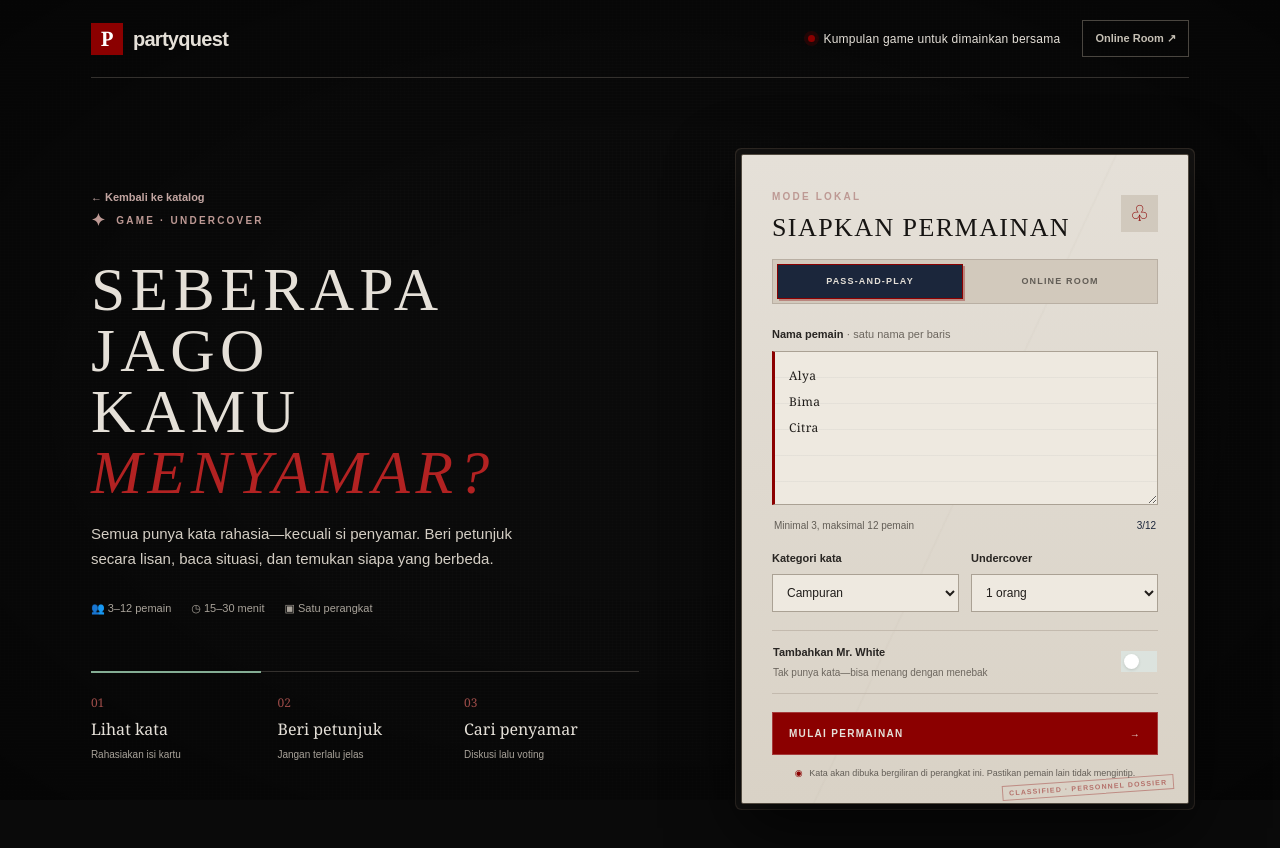
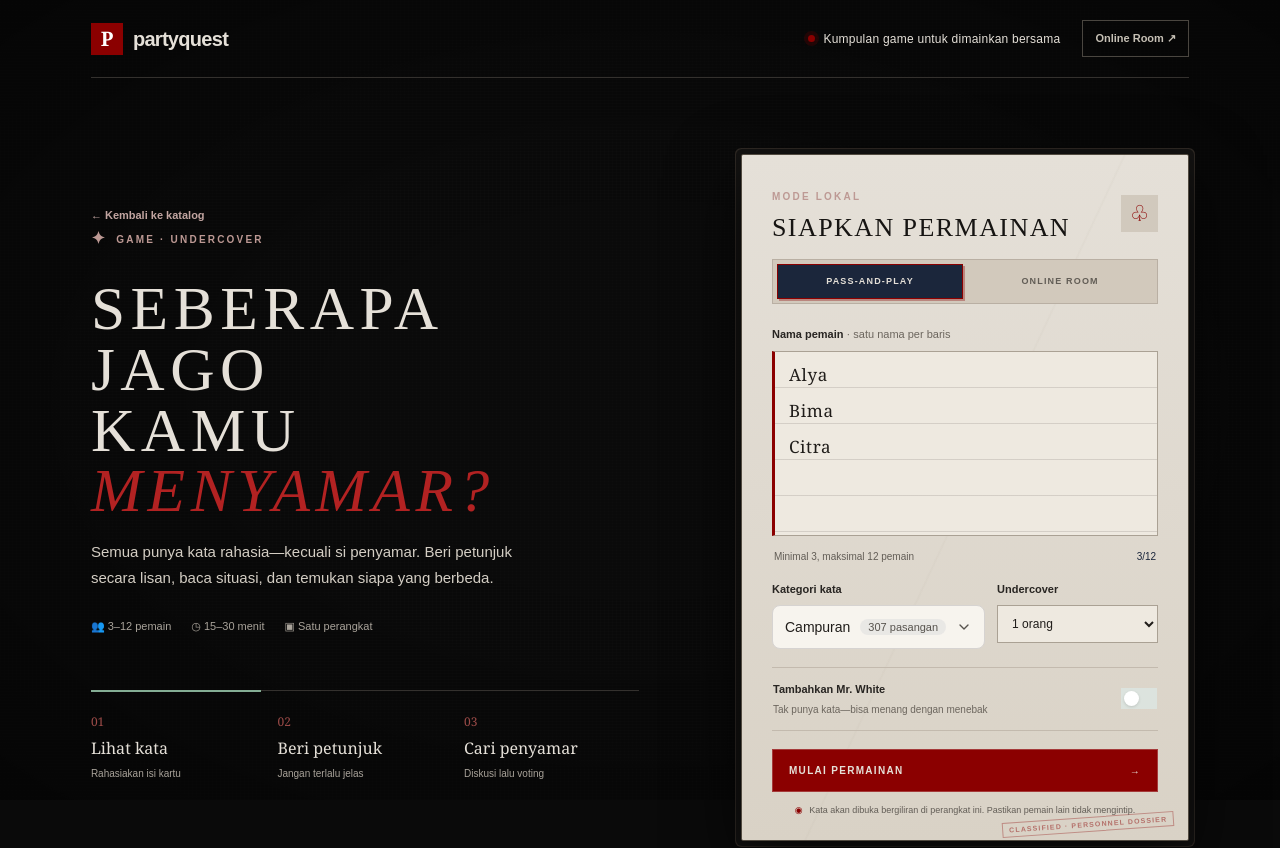
Before and after one commit to Ibnuardhian/PartyQuest-project, a Next.js app: page /games/undercover in a window 1280 px wide. Shown: the top 848 px of the page. Built offline with nearby package versions, Linux system fonts and the light colour scheme.

Commit message:
Align the ruled player-name textarea and add a category dropdown with word counts

```diff
--- /dev/null
+++ b/src/games/undercover/ui/category-select.css
@@ -0,0 +1,19 @@
+/* Category dropdown in the dossier palette. Not scoped to .undercover-theme because the menu lives in a portal on <body>. */
+.cs-trigger { display: flex; align-items: center; gap: 10px; width: 100%; min-height: 44px; padding: 0 12px; border: 1px solid #d6d3d1; border-radius: 8px; background: #f7f4ee; color: #201d1a; font: 14px Arial, Helvetica, sans-serif; text-align: left; cursor: pointer; transition: border-color .15s ease, box-shadow .15s ease; }
+.cs-trigger:hover:not(:disabled) { border-color: #a8a29e; }
+.cs-trigger:focus-visible, .cs-trigger[aria-expanded="true"] { outline: none; border-color: #8b1111; box-shadow: 0 0 0 3px #8b111133; }
+.cs-trigger:disabled { opacity: .55; cursor: not-allowed; }
+.cs-trigger-label { flex: 1; min-width: 0; overflow: hidden; text-overflow: ellipsis; white-space: nowrap; }
+.cs-chevron { width: 16px; height: 16px; flex: none; fill: none; stroke: #57534e; stroke-width: 2; stroke-linecap: round; stroke-linejoin: round; transition: transform .15s ease; }
+.cs-trigger[aria-expanded="true"] .cs-chevron { transform: rotate(180deg); }
+.cs-badge { flex: none; padding: 2px 8px; border-radius: 999px; background: #e7e5e4cc; color: #57534e; font-size: 11px; font-weight: 500; font-variant-numeric: tabular-nums; white-space: nowrap; }
+
+.cs-menu { position: fixed; z-index: 1000; margin: 0; padding: 6px; overflow-y: auto; list-style: none; border: 1px solid #d6d3d1; border-radius: 8px; background: #f7f4ee; box-shadow: 0 10px 25px #0000002e, 0 4px 10px #0000001f; font: 14px Arial, Helvetica, sans-serif; }
+.cs-option { display: flex; align-items: center; gap: 10px; min-height: 44px; padding: 0 10px; border-radius: 6px; color: #292524; cursor: pointer; }
+.cs-option.is-active { background: #8b11111a; color: #450a0a; }
+.cs-option.is-selected { font-weight: 600; }
+.cs-option.is-active .cs-badge { background: #8b111126; color: #7f1d1d; }
+.cs-check { width: 14px; flex: none; color: #8b1111; font-weight: 700; text-align: center; }
+.cs-option-label { flex: 1; min-width: 0; overflow: hidden; text-overflow: ellipsis; white-space: nowrap; }
+
+@media (prefers-reduced-motion: reduce) { .cs-trigger, .cs-chevron { transition: none; } }
--- /dev/null
+++ b/src/games/undercover/ui/category-select.tsx
@@ -0,0 +1,118 @@
+"use client";
+
+import "./category-select.css";
+import { useCallback, useEffect, useId, useRef, useState, type KeyboardEvent } from "react";
+import { createPortal } from "react-dom";
+import type { Category } from "@/games/undercover/contract";
+import { CATEGORY_LABELS } from "@/games/undercover/ui/labels";
+import { countWordPairs } from "@/games/undercover/words";
+
+const CATEGORIES = Object.keys(CATEGORY_LABELS) as Category[];
+const OPTION_HEIGHT = 44;
+
+interface MenuPosition { left: number; width: number; top?: number; bottom?: number; maxHeight: number }
+
+/** "52 pasangan": every round uses one pair of related words. */
+function PairBadge({ category }: { category: Category }) {
+  return <span className="cs-badge">{countWordPairs(category)} pasangan</span>;
+}
+
+/**
+ * Dossier-styled replacement for the native category <select>: it shows how many word pairs each category
+ * has. The menu is rendered in a portal with fixed positioning, because the setup card clips overflow, and
+ * it opens upward when there is no room below. Follows the combobox/listbox keyboard pattern.
+ */
+export function CategorySelect({ id, value, onChange, disabled = false }: { id: string; value: Category; onChange: (category: Category) => void; disabled?: boolean }) {
+  const listId = useId();
+  const triggerRef = useRef<HTMLButtonElement>(null);
+  const menuRef = useRef<HTMLUListElement>(null);
+  const [open, setOpen] = useState(false);
+  const [active, setActive] = useState(() => Math.max(0, CATEGORIES.indexOf(value)));
+  const [position, setPosition] = useState<MenuPosition | null>(null);
+
+  const place = useCallback(() => {
+    const trigger = triggerRef.current;
+    if (!trigger) return;
+    const rect = trigger.getBoundingClientRect();
+    const gap = 6;
+    const wanted = CATEGORIES.length * OPTION_HEIGHT + 12;
+    const below = window.innerHeight - rect.bottom - gap - 8;
+    const above = rect.top - gap - 8;
+    const openUp = below < wanted && above > below;
+    // A half-width trigger (two fields per row on phones) would squeeze the rows, so the menu is at least 260px wide and kept on screen.
+    const width = Math.max(rect.width, Math.min(260, window.innerWidth - 16));
+    const left = Math.min(Math.max(8, rect.left), window.innerWidth - width - 8);
+    setPosition({ left, width, maxHeight: Math.max(160, openUp ? above : below), ...(openUp ? { bottom: window.innerHeight - rect.top + gap } : { top: rect.bottom + gap }) });
+  }, []);
+
+  function openMenu() {
+    if (disabled) return;
+    setActive(Math.max(0, CATEGORIES.indexOf(value)));
+    place();
+    setOpen(true);
+    // Safari and Firefox on macOS do not focus a button on click; keyboard navigation needs the focus.
+    triggerRef.current?.focus();
+  }
+
+  function choose(category: Category) {
+    onChange(category);
+    setOpen(false);
+    triggerRef.current?.focus();
+  }
+
+  useEffect(() => {
+    if (!open) return;
+    const onPointerDown = (event: PointerEvent) => {
+      const target = event.target as Node;
+      if (!triggerRef.current?.contains(target) && !menuRef.current?.contains(target)) setOpen(false);
+    };
+    const reposition = () => place();
+    document.addEventListener("pointerdown", onPointerDown);
+    window.addEventListener("resize", reposition);
+    window.addEventListener("scroll", reposition, true);
+    return () => {
+      document.removeEventListener("pointerdown", onPointerDown);
+      window.removeEventListener("resize", reposition);
+      window.removeEventListener("scroll", reposition, true);
+    };
+  }, [open, place]);
+
+  useEffect(() => {
+    if (open) document.getElementById(`${listId}-${active}`)?.scrollIntoView({ block: "nearest" });
+  }, [open, active, listId]);
+
+  function onKeyDown(event: KeyboardEvent<HTMLButtonElement>) {
+    if (!open) {
+      if (["ArrowDown", "ArrowUp", "Enter", " "].includes(event.key)) { event.preventDefault(); openMenu(); }
+      return;
+    }
+    switch (event.key) {
+      case "ArrowDown": event.preventDefault(); setActive((index) => (index + 1) % CATEGORIES.length); break;
+      case "ArrowUp": event.preventDefault(); setActive((index) => (index - 1 + CATEGORIES.length) % CATEGORIES.length); break;
+      case "Home": event.preventDefault(); setActive(0); break;
+      case "End": event.preventDefault(); setActive(CATEGORIES.length - 1); break;
+      case "Enter":
+      case " ": event.preventDefault(); choose(CATEGORIES[active]!); break;
+      case "Escape": event.preventDefault(); setOpen(false); break;
+      case "Tab": setOpen(false); break;
+    }
+  }
+
+  return <>
+    <button ref={triggerRef} id={id} type="button" className="cs-trigger" role="combobox" aria-haspopup="listbox" aria-expanded={open} aria-controls={listId} aria-activedescendant={open ? `${listId}-${active}` : undefined} disabled={disabled} onClick={() => (open ? setOpen(false) : openMenu())} onKeyDown={onKeyDown}>
+      <span className="cs-trigger-label">{CATEGORY_LABELS[value]}</span>
+      <PairBadge category={value} />
+      <svg className="cs-chevron" viewBox="0 0 24 24" aria-hidden="true"><path d="M6 9l6 6 6-6" /></svg>
+    </button>
+    {open && position && createPortal(
+      <ul ref={menuRef} id={listId} role="listbox" aria-label="Kategori kata" className="cs-menu" style={{ left: position.left, width: position.width, top: position.top, bottom: position.bottom, maxHeight: position.maxHeight }}>
+        {CATEGORIES.map((category, index) => <li key={category} id={`${listId}-${index}`} role="option" aria-selected={category === value} className={`cs-option${index === active ? " is-active" : ""}${category === value ? " is-selected" : ""}`} onMouseEnter={() => setActive(index)} onClick={() => choose(category)}>
+          <span className="cs-check" aria-hidden="true">{category === value ? "✓" : ""}</span>
+          <span className="cs-option-label">{CATEGORY_LABELS[category]}</span>
+          <PairBadge category={category} />
+        </li>)}
+      </ul>,
+      document.body,
+    )}
+  </>;
+}
--- a/src/games/undercover/ui/room-settings-editor.tsx
+++ b/src/games/undercover/ui/room-settings-editor.tsx
@@ -3,7 +3,7 @@
 import { useState } from "react";
 import type { RoomSettingsEditorProps } from "@/games/types";
 import { CLUE_MINUTES_OPTIONS, DEFAULT_CLUE_MINUTES, formatClueMinutes, type Category } from "@/games/undercover/contract";
-import { CATEGORY_LABELS } from "@/games/undercover/ui/labels";
+import { CategorySelect } from "@/games/undercover/ui/category-select";
 
 interface RoomSettings { category: Category; undercoverCount: number; mrWhiteEnabled: boolean; clueMinutes: number }
 
@@ -28,7 +28,7 @@ export function UndercoverRoomSettingsEditor({ settings, playerCount, disabled,
   }
 
   return <div className="uc-online-stack">
-    <div className="form-field"><label className="field-label" htmlFor="room-category">Kategori kata</label><select id="room-category" value={category} disabled={disabled} onChange={(event) => setCategory(event.target.value as Category)}>{Object.entries(CATEGORY_LABELS).map(([value, label]) => <option key={value} value={value}>{label}</option>)}</select></div>
+    <div className="form-field"><label className="field-label" htmlFor="room-category">Kategori kata</label><CategorySelect id="room-category" value={category} disabled={disabled} onChange={setCategory} /></div>
     <div className="form-field"><label className="field-label" htmlFor="room-undercover">Jumlah Undercover</label><select id="room-undercover" value={undercoverCount} disabled={disabled} onChange={(event) => setUndercoverCount(Number(event.target.value))}>{[1, 2, 3, 4].map((count) => <option key={count} value={count}>{count} orang</option>)}</select></div>
     <label className="toggle-row"><span><strong>Tambahkan Mr. White</strong><small>Tak punya kata—bisa menang dengan menebak</small></span><input type="checkbox" checked={mrWhiteEnabled} disabled={disabled} onChange={(event) => setMrWhiteEnabled(event.target.checked)} /><span className="toggle-ui" aria-hidden="true" /></label>
     {!fitsPlayers && <p className="error-message" role="alert">Sisakan minimal dua pemain Civilian: dengan {playerCount} pemain, pilih lebih sedikit Undercover atau matikan Mr. White.</p>}
--- a/src/games/undercover/ui/undercover-setup.tsx
+++ b/src/games/undercover/ui/undercover-setup.tsx
@@ -9,7 +9,7 @@ import { CLUE_MINUTES_OPTIONS, DEFAULT_CLUE_MINUTES, formatClueMinutes, type Cat
 import { undercoverGame } from "@/games/undercover/engine";
 import { createLocalGameSession, LOCAL_GAME_PATH, writeLocalGameSession } from "@/games/undercover/local-session";
 import { UNDERCOVER_ONLINE_SETUP_PATH, UNDERCOVER_SETUP_PATH } from "@/games/undercover/paths";
-import { CATEGORY_LABELS } from "@/games/undercover/ui/labels";
+import { CategorySelect } from "@/games/undercover/ui/category-select";
 import { ensureBrowserGuest } from "@/lib/auth/browser-guest";
 
 type SetupMode = "local" | "online";
@@ -121,7 +121,7 @@ export default function UndercoverSetup() {
           <textarea id="player-names" className="names-input" value={namesInput} onChange={(event) => setNamesInput(event.target.value)} rows={5} maxLength={360} placeholder={"Alya\nBima\nCitra"} />
           <div className="input-caption"><span>Minimal 3, maksimal 12 pemain</span><span className={playerCount >= 3 && playerCount <= 12 ? "count-ok" : "count-warning"}>{playerCount}/12</span></div>
           <div className="form-row">
-            <div className="form-field"><label className="field-label" htmlFor="category">Kategori kata</label><select id="category" value={category} onChange={(event) => setCategory(event.target.value as Category)}>{Object.entries(CATEGORY_LABELS).map(([value, label]) => <option key={value} value={value}>{label}</option>)}</select></div>
+            <div className="form-field"><label className="field-label" htmlFor="category">Kategori kata</label><CategorySelect id="category" value={category} onChange={setCategory} /></div>
             <div className="form-field"><label className="field-label" htmlFor="undercover-count">Undercover</label><select id="undercover-count" value={undercoverCount} onChange={(event) => setUndercoverCount(Number(event.target.value))}>{Array.from({ length: Math.min(4, Math.max(1, playerCount - Number(mrWhiteEnabled) - 2)) }, (_, index) => index + 1).map((count) => <option key={count} value={count}>{count} orang</option>)}</select></div>
           </div>
           {mrWhiteToggle}
@@ -130,7 +130,7 @@ export default function UndercoverSetup() {
           <p className="privacy-note"><span aria-hidden="true">◉</span> Kata akan dibuka bergiliran di perangkat ini. Pastikan pemain lain tidak mengintip.</p>
         </> : <div className="uc-online-stack">
           <div className="uc-field"><label className="field-label" htmlFor="online-player-name">Nama tampilan</label><input className="text-input online-text-input" id="online-player-name" maxLength={24} value={onlineName} onChange={(event) => setOnlineName(event.target.value)} placeholder="Nama yang dilihat teman" /></div>
-          <form className="uc-online-stack" onSubmit={(event) => void submitOnlineRoom(event, "create")}><h3 className="subheading">Buat room baru</h3><div className="form-row"><div className="form-field"><label className="field-label" htmlFor="online-category">Kategori</label><select id="online-category" value={category} onChange={(event) => setCategory(event.target.value as Category)}>{Object.entries(CATEGORY_LABELS).map(([value, label]) => <option key={value} value={value}>{label}</option>)}</select></div><div className="form-field"><label className="field-label" htmlFor="online-undercover-count">Undercover</label><select id="online-undercover-count" value={undercoverCount} onChange={(event) => setUndercoverCount(Number(event.target.value))}>{[1, 2, 3].map((count) => <option key={count} value={count}>{count} orang</option>)}</select></div></div><div className="form-field"><label className="field-label" htmlFor="online-clue-minutes">Waktu ronde petunjuk</label><select id="online-clue-minutes" value={clueMinutes} onChange={(event) => setClueMinutes(Number(event.target.value))}>{CLUE_MINUTES_OPTIONS.map((minutes) => <option key={minutes} value={minutes}>{formatClueMinutes(minutes)}</option>)}</select></div>{mrWhiteToggle}<button className="primary-button" disabled={!onlineReady || onlineWorking || !onlineName.trim()}>Buat room <span>→</span></button></form>
+          <form className="uc-online-stack" onSubmit={(event) => void submitOnlineRoom(event, "create")}><h3 className="subheading">Buat room baru</h3><div className="form-row"><div className="form-field"><label className="field-label" htmlFor="online-category">Kategori</label><CategorySelect id="online-category" value={category} onChange={setCategory} /></div><div className="form-field"><label className="field-label" htmlFor="online-undercover-count">Undercover</label><select id="online-undercover-count" value={undercoverCount} onChange={(event) => setUndercoverCount(Number(event.target.value))}>{[1, 2, 3].map((count) => <option key={count} value={count}>{count} orang</option>)}</select></div></div><div className="form-field"><label className="field-label" htmlFor="online-clue-minutes">Waktu ronde petunjuk</label><select id="online-clue-minutes" value={clueMinutes} onChange={(event) => setClueMinutes(Number(event.target.value))}>{CLUE_MINUTES_OPTIONS.map((minutes) => <option key={minutes} value={minutes}>{formatClueMinutes(minutes)}</option>)}</select></div>{mrWhiteToggle}<button className="primary-button" disabled={!onlineReady || onlineWorking || !onlineName.trim()}>Buat room <span>→</span></button></form>
           <div className="divider-label"><span />ATAU<span /></div>
           <form className="uc-field" onSubmit={(event) => void submitOnlineRoom(event, "join")}><label className="field-label" htmlFor="online-join-code">Kode room</label><div className="join-row"><input className="text-input online-text-input code-input" id="online-join-code" maxLength={6} autoCapitalize="characters" autoComplete="off" value={onlineRoomCode} onChange={(event) => setOnlineRoomCode(event.target.value.toUpperCase().replace(/[^A-HJ-NP-Z2-9]/g, ""))} placeholder="ABC234" /><button className={`secondary-button${onlineRoomCode.length === 6 ? " is-ready" : ""}`} disabled={!onlineReady || onlineWorking || onlineRoomCode.length !== 6 || !onlineName.trim()}>Gabung</button></div></form>
           {!onlineReady && !onlineMessage && <p className="status-note">Menghubungkan sesi tamu…</p>}{onlineMessage && <p className="error-message" role="alert">{onlineMessage}</p>}
--- a/src/games/undercover/ui/undercover.css
+++ b/src/games/undercover/ui/undercover.css
@@ -32,7 +32,10 @@ body:has(.undercover-theme) { background-color: #0a0a0a; color: #e5e0d8; }
 .undercover-theme .field-label, .undercover-theme .toggle-row strong { color: #282522; }
 .undercover-theme .field-label span, .undercover-theme .toggle-row small { color: #6c665e; }
 .undercover-theme .names-input, .undercover-theme .form-field select, .undercover-theme .action-form input { border: 1px solid #aaa194; border-radius: 0; color: #201d1a; background: #eee9e0; }
-.undercover-theme .names-input { min-height: 130px; border-left: 3px solid #8b0000; padding-left: 14px; background-image: repeating-linear-gradient(to bottom, transparent 0, transparent 25px, #1b263b17 26px); font-family: Cinzel, "Playfair Display", Georgia, serif; line-height: 26px; letter-spacing: .035em; }
+/* Ruled notebook: one --row-height drives the line box, the rule spacing, and the box size, so each name sits on
+   its own line. --row-offset lowers the text so the baseline lands a few px above the rule under it.
+   background-attachment: local makes the rules scroll with the names once the list is longer than the box. */
+.undercover-theme .names-input { --row-height: 36px; --row-offset: 5px; min-height: calc(var(--row-height) * 5 + var(--row-offset)); max-height: calc(var(--row-height) * 8 + var(--row-offset)); height: calc(var(--row-height) * 5 + var(--row-offset)); border-left: 3px solid #8b0000; padding: var(--row-offset) 14px 0; resize: none; overflow-y: auto; background-image: repeating-linear-gradient(to bottom, transparent 0, transparent calc(var(--row-height) - 1px), rgba(120, 113, 108, 0.22) calc(var(--row-height) - 1px), rgba(120, 113, 108, 0.22) var(--row-height)); background-attachment: local; font-family: Cinzel, "Playfair Display", Georgia, serif; font-size: 17px; line-height: var(--row-height); letter-spacing: .035em; }
 .undercover-theme .names-input::placeholder { color: #8a8175; }
 .undercover-theme .names-input:focus, .undercover-theme .form-field select:focus, .undercover-theme .action-form input:focus { border-color: #8b0000; box-shadow: 0 0 0 2px #8b000022; }
 .undercover-theme .input-caption { color: #625d56; }
--- a/src/games/undercover/words.ts
+++ b/src/games/undercover/words.ts
@@ -19,3 +19,8 @@ export function getWordPairs(category: Category): ReadonlyArray<WordPair> {
   if (category === "campuran") return [...Object.values(WORD_PAIRS).flat(), ...GENERAL_WORD_PAIRS];
   return WORD_PAIRS[category];
 }
+
+/** How many word pairs a category offers; "campuran" counts the whole mixed pool, so the number matches what can be drawn. */
+export function countWordPairs(category: Category): number {
+  return getWordPairs(category).length;
+}
```
Also changed, not shown: 1 other file (tests, documents, lock files or other folders).
